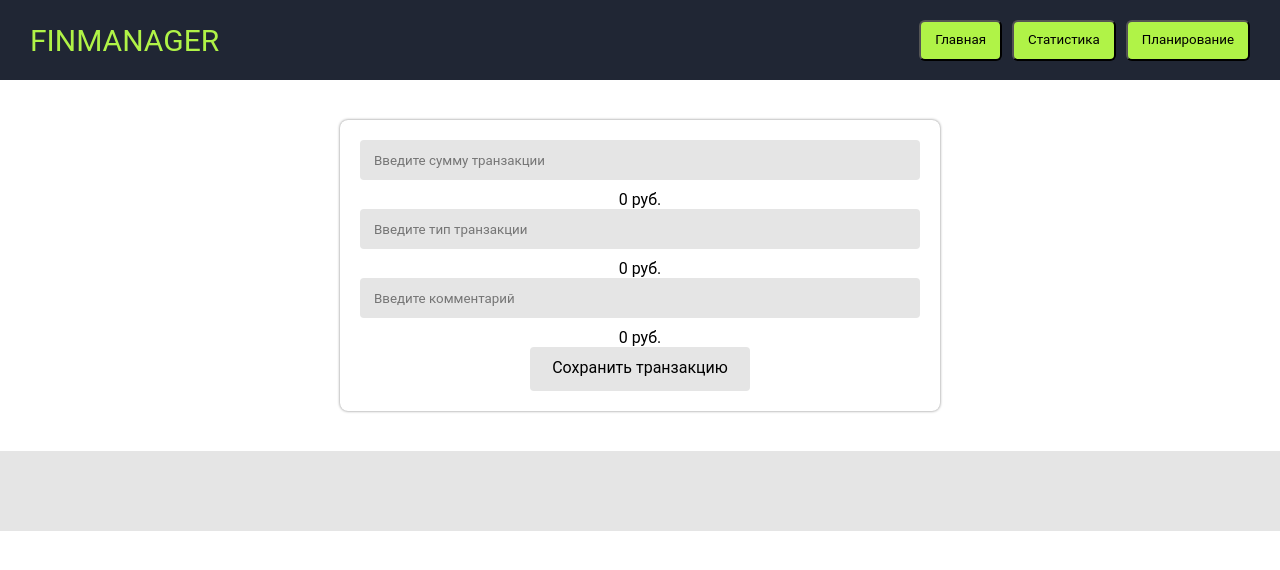
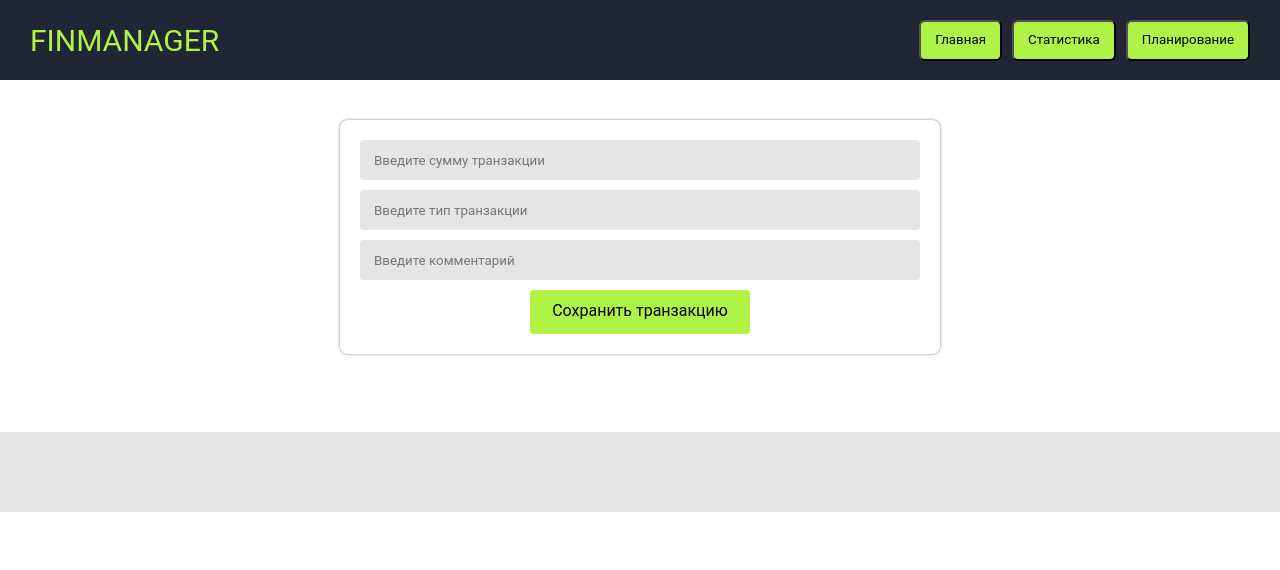
Before and after one commit to Levin-Alexey/stepikapp, a React (Create React App) app in the folder stepikapp/: page / in a window 1280 px wide. Shown: the top 570 px of the page. Built offline with nearby package versions, Linux system fonts and the light colour scheme.

Commit message:
Добавил оформление кнопки - отправить данные

```diff
--- a/stepikapp/src/components/comps/Input.jsx
+++ b/stepikapp/src/components/comps/Input.jsx
@@ -4,7 +4,7 @@ import css from "../../styles/form.css"
 const {Input} = css
 
 const InputComponent = (props) => {
-    const { placeholder } = props
+    const { placeholder, action } = props
     const [ inputValue, setinputValue ] = useState(0)
     return (
         <>
@@ -14,10 +14,10 @@ const InputComponent = (props) => {
                 maxLength = {"100"}
                 onChange={event => {
                     const newValue = event.target.value
-                    setinputValue(newValue)
+                    action(newValue)
                 }}
             />
-            <span>{inputValue} руб.</span>
+
         </>
     )
 }
--- a/stepikapp/src/components/pages/Main.jsx
+++ b/stepikapp/src/components/pages/Main.jsx
@@ -1,23 +1,38 @@
-import React from "react";
+import React, {useState} from "react";
 import Head from "../views/global/Head";
 import Foot from "../views/global/Foot";
 import css from "../../styles/form.css"
 import InputComponent from "../comps/Input";
 
-const { FormContainer, Button } = css
+const {FormContainer, Button} = css
 const Main = () => {
-    return (
-        <>
-            <Head></Head>
-            <FormContainer>
-                <InputComponent placeholder = {"Введите сумму транзакции"}/>
-                <InputComponent placeholder = {"Введите тип транзакции"}/>
-                <InputComponent placeholder = {"Введите комментарий"} />
-                <Button backgroundColor = {"rgb(229, 229, 229)"}>Сохранить транзакцию</Button>
-            </FormContainer>
-            <Foot></Foot>
-        </>
-    )
+    const [value, setValue] = useState()
+    const [type, setType] = useState()
+    const [comment, setComment] = useState()
+
+    const validation = () => {
+        if (value.length > 2 && type) {
+            console.log('Успешная валидация')
+        } else {
+            console.log('Ошибка валидации')
+        }
+    }
+    return (<>
+        <Head></Head>
+        <FormContainer>
+            <InputComponent action={setValue} placeholder={"Введите сумму транзакции"}/>
+            <InputComponent action={setType} placeholder={"Введите тип транзакции"}/>
+            <InputComponent action={setComment} placeholder={"Введите комментарий"}/>
+            <Button
+                backgroundColor={"rgb(176, 243, 71)"}
+                onClick={validation}
+            >Сохранить транзакцию</Button>
+        </FormContainer>
+        <span>{value}</span><br/>
+        <span>{type}</span><br/>
+        <span>{comment}</span>
+        <Foot></Foot>
+    </>)
 }
 
 
```
